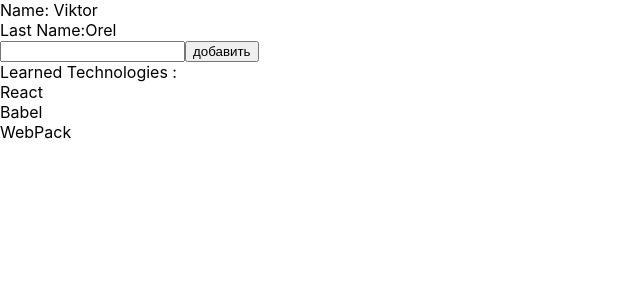
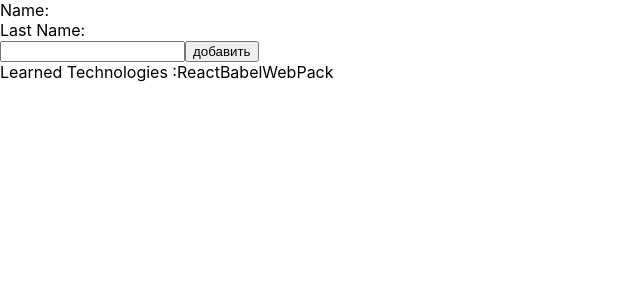
Before and after one commit to Orel-Viktor/homeWork26React, a React (Create React App) app: page / in a window 1280 px wide. Shown: the top 300 px of the page, without its empty margins (0-640 px from the left). Built offline with nearby package versions, Linux system fonts and the light colour scheme.

Commit message:
homework28

```diff
--- a/src/App.js
+++ b/src/App.js
@@ -1,11 +1,12 @@
 import {Card} from './Card'
 
-function App() {
+ function App() {
   return (
     <div className="App">
-      <Card userName="Viktor" lastname="Orel" technologies={['React','Babel','WebPack']}></Card>
+      <Card userName="Viktor" lastname="Orel"></Card>
     </div>
   );
 }
 
-export default App;
+
+export default App
--- a/src/Card.js
+++ b/src/Card.js
@@ -1,54 +1,86 @@
-import React from "react";
+import React, { useState } from "react";
 
-export class Card extends React.Component {
-  constructor(props) {
-    super(props);
-    this.state = {
-      technologies: props.technologies,
-    };
-    console.log(...this.state.technologies)
-    console.log(props.technologies)
+// export class Card extends React.Component {
+//   constructor(props) {
+//     super(props);
+//     this.state = {
+//       technologies: props.technologies,
+//     };
+//     console.log(...this.state.technologies)
+//     console.log(props.technologies)
+//   }
+
+//   addItem = (event) => {
+//     event.preventDefault();
+//     this.setState(
+//       {
+//         technologies: [
+//           ...this.state.technologies,
+//           event.target[0].value,
+//         ],
+//       },
+//       () => {
+//         event.target[0].value = "";
+//       }
+//     );
+//   };
+
+//   render() {
+//     return (
+//       <div className="card-inner">
+//         <div className="card-inner__username">Name: {this.props.userName}</div>
+//         <div className="card-inner__lastname">
+//           Last Name:{this.props.lastname}
+//         </div>
+//         <form
+//           action="#"
+//           className="card-inner__form js--form"
+//           onSubmit={this.addItem}
+//         >
+//           <input type="text" className="js--form"></input>
+//           <button>добавить</button>
+//         </form>
+//         <div className="card-inner__technologies">
+//           Learned Technologies :
+//           {this.state.technologies.map((tech,i) => (
+//             <div className="card-inner__technologies-item" key={tech + i}>
+//               {tech}
+//             </div>
+//           ))}
+//         </div>
+//       </div>
+//     );
+//   }
+// }
+
+
+export function Card() {
+  const [technologies, setTech] = useState(['React', 'Babel', 'WebPack'])
+
+  const addTech = (event) => {
+    event.preventDefault()
+    const tech = event.target[0].value
+    setTech(technologies.push(tech))
+    event.target[0].value = ''
+    console.log(technologies)
   }
+  return (
 
-  addItem = (event) => {
-    event.preventDefault();
-    this.setState(
-      {
-        technologies: [
-          ...this.state.technologies,
-          event.target[0].value,
-        ],
-      },
-      () => {
-        event.target[0].value = "";
-      }
-    );
-  };
-
-  render() {
-    return (
     <div className="card-inner">
-        <div className="card-inner__username">Name: {this.props.userName}</div>
-        <div className="card-inner__lastname">
-          Last Name:{this.props.lastname}
-        </div>
+      <div className="card-inner__username">Name: </div>
+      <div className="card-inner__lastname">Last Name:</div>
       <form
         action="#"
         className="card-inner__form js--form"
-          onSubmit={this.addItem}
+        onSubmit={addTech}
       >
         <input type="text" className="js--form"></input>
         <button>добавить</button>
       </form>
       <div className="card-inner__technologies">
-          Learned Technologies :
-          {this.state.technologies.map((tech,i) => (
-            <div className="card-inner__technologies-item" key={tech + i}>
-              {tech}
+        Learned Technologies :{technologies}</div>
     </div>
-          ))}
-        </div>
-      </div>
-    );
+
+
+  )
 }
-}
```
Lines whose indentation alone changed are shown as unchanged.
